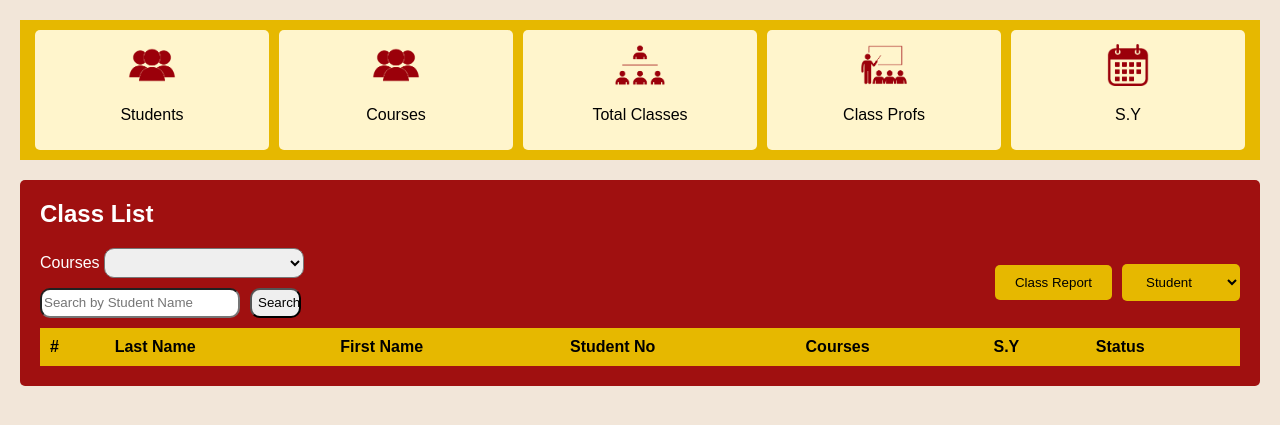
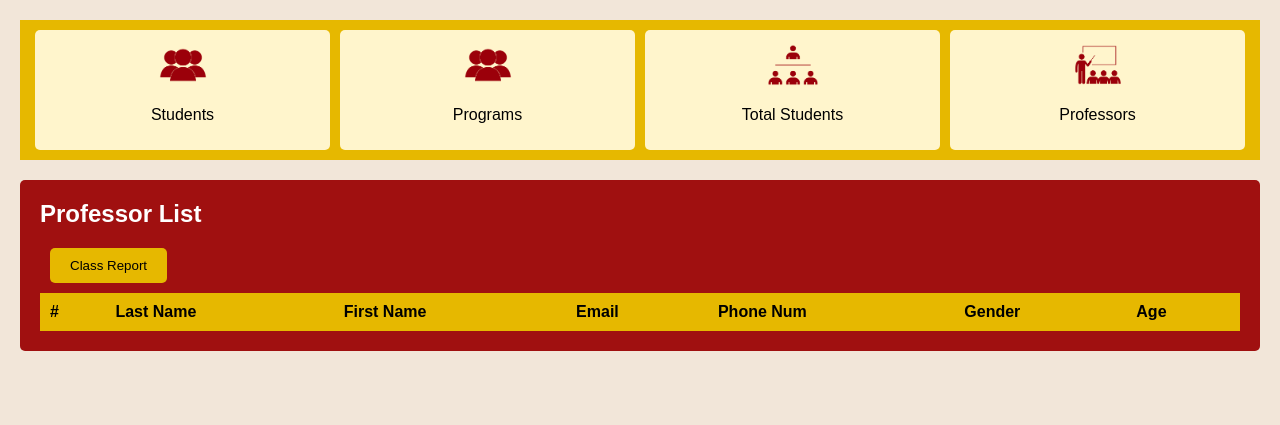
Before and after one commit to PUP-BSIT/project-digital_dynasty, a PHP site: page /works/administrator_dashboard.html in a window 1280 px wide. Shown: the part 68-493 px from the top of the page. Run offline with PHP 8.4, Linux system fonts and the light colour scheme; data comes from the database, SQL or seed files in the repository; data that the repository does not hold is empty.

Commit message:
new enhance

```diff
--- a/styles/administration_dashboard_styles.css
+++ b/styles/administration_dashboard_styles.css
@@ -82,8 +82,7 @@
   align-items: center;
 }
 
-.attendance-section .controls .right-buttons button,
-.attendance-section .controls .right-buttons select {
+.attendance-section .controls .right-buttons button {
   background-color: #e6b800;
   color: black;
   border: none;
@@ -91,10 +90,6 @@
   margin-left: 10px;
   border-radius: 5px;
   cursor: pointer;
-}
-
-.attendance-section .controls .right-buttons select {
-  padding: 7px 10px;
 }
 
 .attendance-table {
@@ -117,42 +112,3 @@
 .attendance-table td {
   background-color: #fff5cc;
 }
-
-.attendance-table .status-present {
-  color: green;
-}
-
-.input-group {
-  display: flex;
-  align-items: center;
-}
-
-.input-group input[type="search"] {
-  margin-right: 10px;
-  width: 200px;
-  height: 30px;
-  border-radius: 10px;
-}
-
-#search-btn {
-  width: 51px;
-  height: 30px;
-  border-radius: 10px;
-}
-
-#classes {
-  width: 200px;
-  margin-bottom: 10px;
-  height: 30px;
-  border-radius: 10px;
-}
-
-#user-type {
-  padding: 10px 20px;
-  margin-left: 10px;
-  border-radius: 5px;
-  cursor: pointer;
-  background-color: #e6b800;
-  color: black;
-  border: none;
-}
--- a/works/administrator_dashboard.html
+++ b/works/administrator_dashboard.html
@@ -15,8 +15,7 @@
       <a href="../works/create_account.html">
         <button id="create-prof">Create Professor Account</button>
       </a>
-        <button id="logout" class="logout">Logout</button>
-      </a>
+      <button id="logout" class="logout">Logout</button>
     </div>
     <div class="container">
       <div class="top-menu">
@@ -26,45 +25,25 @@
         </div>
         <div>
           <img src="../assets/images/courses.png" alt="Classes" />
-          <p>Courses</p>
+          <p>Programs</p>
         </div>
         <div>
           <img src="../assets/images/classes.png" alt="Total Classes" />
-          <p>Total Classes</p>
+          <p>Total Students</p>
         </div>
         <div>
           <img src="../assets/images/prof.png" alt="Class Profs" />
-          <p>Class Profs</p>
-        </div>
-        <div>
-          <img src="../assets/images/session_terms.png" alt="Session Terms" />
-          <p>S.Y</p>
+          <p>Professors</p>
         </div>
       </div>
 
       <div class="attendance-section">
-        <h2>Class List</h2>
+        <h2>Professor List</h2>
         <div class="controls">
-          <div>
-            <label for="classes">Courses</label>
-            <select id="classes"></select>
-            <div class="input-group">
-              <input
-                type="search"
-                id="search_input"
-                placeholder="Search by Student Name"
-              />
-              <button type="button" id="search-btn">Search</button>
-            </div>
-          </div>
           <div class="right-buttons">
             <a href="../works/attendance_classreport.html">
               <button id="class-report">Class Report</button>
             </a>
-            <select id="user-type">
-              <option value="student">Student</option>
-              <option value="professor">Professor</option>
-            </select>
           </div>
         </div>
         <table class="attendance-table">
@@ -73,10 +52,10 @@
               <th>#</th>
               <th>Last Name</th>
               <th>First Name</th>
-              <th>Student No</th>
-              <th>Courses</th>
-              <th>S.Y</th>
-              <th>Status</th>
+              <th>Email</th>
+              <th>Phone Num</th>
+              <th>Gender</th>
+              <th>Age</th>
             </tr>
           </thead>
           <tbody id="attendance-data"></tbody>
```
